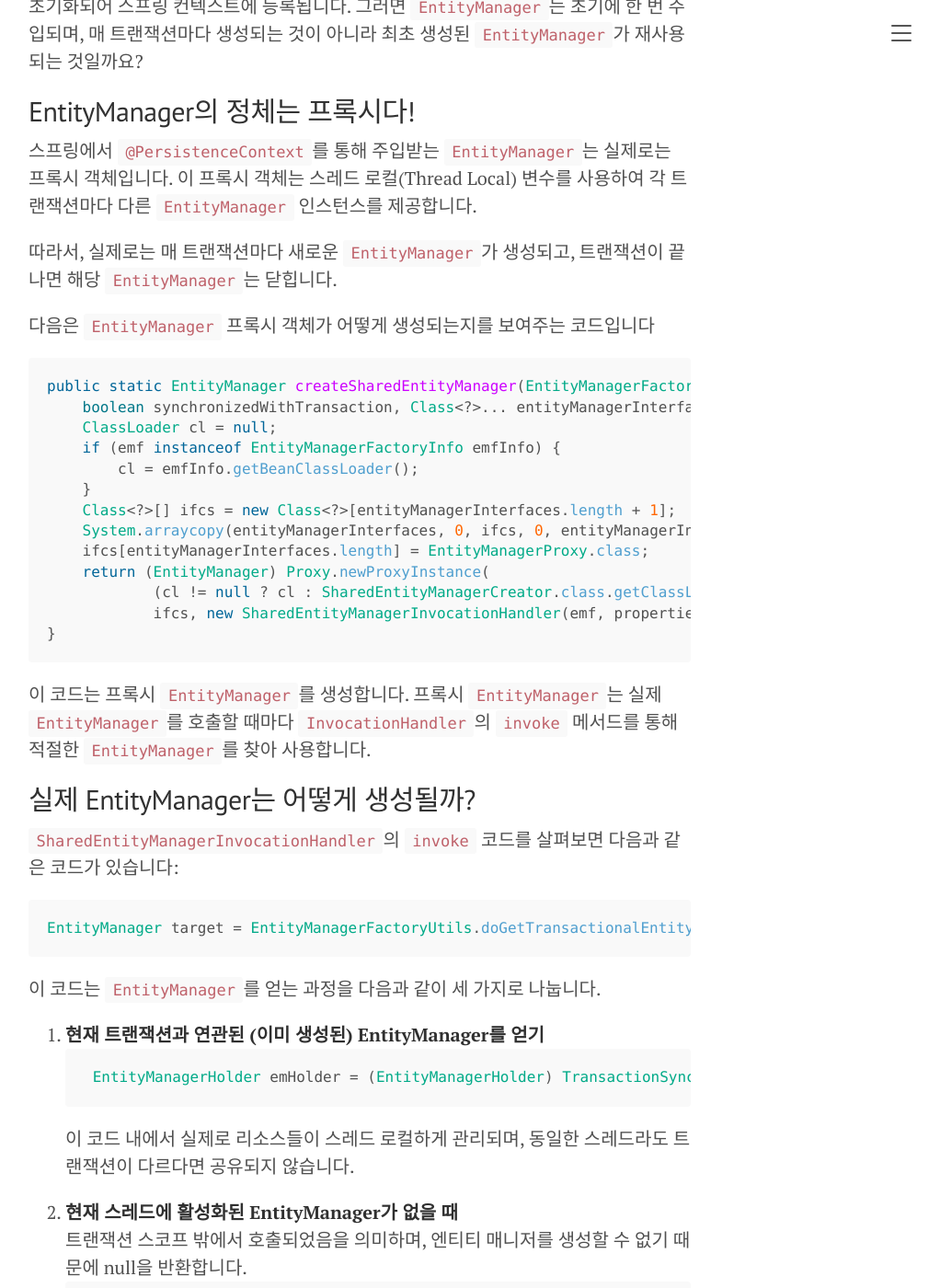
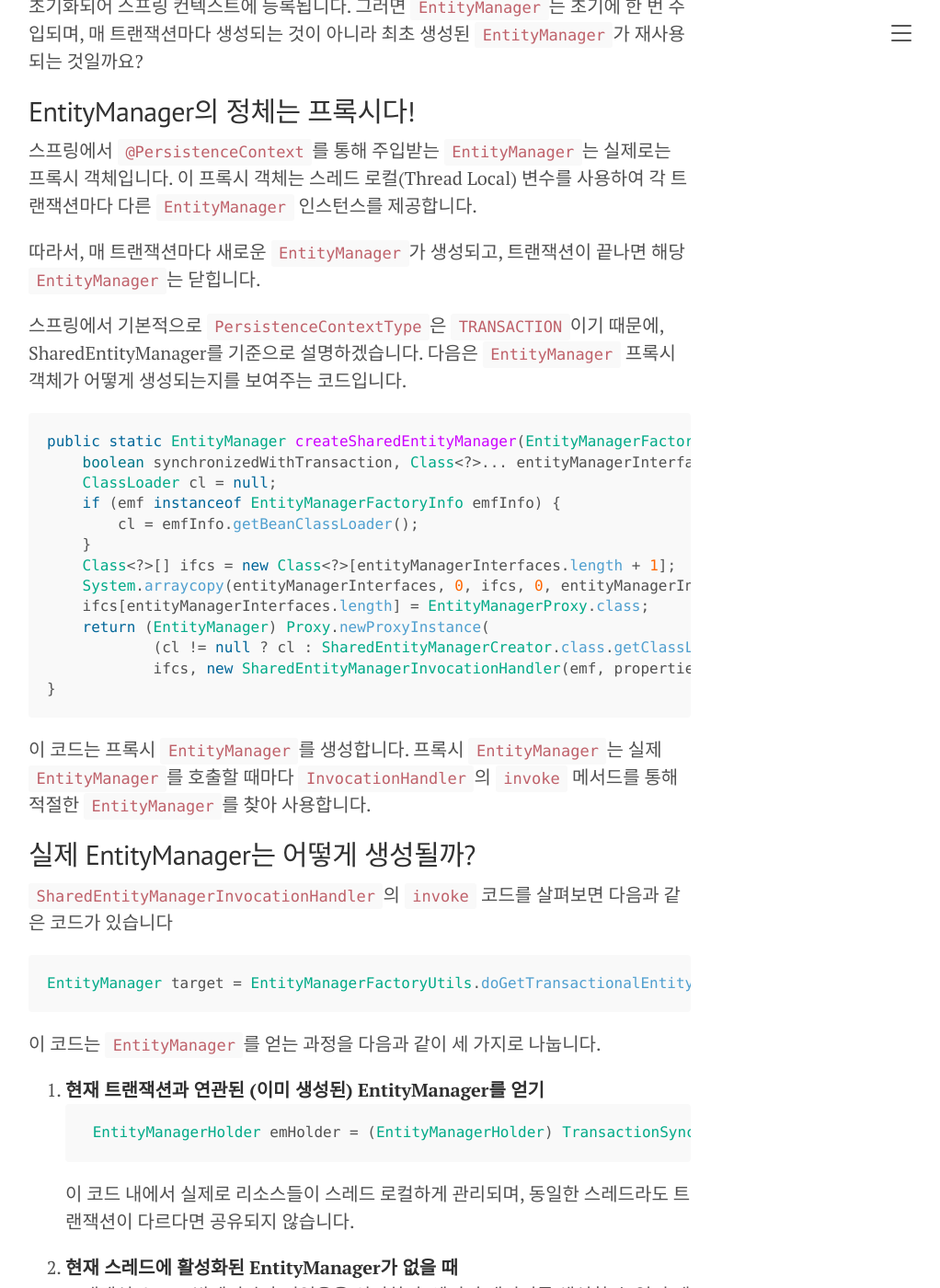
Before and after one commit to gunkim/gunkim.github.io, a Jekyll site: the page built from _posts/2024-07-20-entity-manager.md, in a window 1280 px wide and 1400 px high, scrolled down 1169 px. Shown: the whole window at 92% size, without its empty margins (249-1271 px from the left). Built offline with Jekyll 4.4.1, drawn with Linux system fonts in a browser that asks for light colours; comment, search, counter and statistics services are not loaded.

Commit message:
가독성 및 내용 보강

````diff
--- a/_posts/2024-07-20-entity-manager.md
+++ b/_posts/2024-07-20-entity-manager.md
@@ -36,9 +36,9 @@ class PersonRepository(
 
 스프링에서 `@PersistenceContext`를 통해 주입받는 `EntityManager`는 실제로는 프록시 객체입니다. 이 프록시 객체는 스레드 로컬(Thread Local) 변수를 사용하여 각 트랜잭션마다 다른 `EntityManager` 인스턴스를 제공합니다.
 
-따라서, 실제로는 매 트랜잭션마다 새로운 `EntityManager`가 생성되고, 트랜잭션이 끝나면 해당 `EntityManager`는 닫힙니다.
+따라서, 매 트랜잭션마다 새로운 `EntityManager`가 생성되고, 트랜잭션이 끝나면 해당 `EntityManager`는 닫힙니다.
 
-다음은 `EntityManager` 프록시 객체가 어떻게 생성되는지를 보여주는 코드입니다
+스프링에서 기본적으로 `PersistenceContextType`은 `TRANSACTION`이기 때문에, SharedEntityManager를 기준으로 설명하겠습니다. 다음은 `EntityManager` 프록시 객체가 어떻게 생성되는지를 보여주는 코드입니다.
 
 ```java
 public static EntityManager createSharedEntityManager(EntityManagerFactory emf, @Nullable Map<?, ?> properties,
@@ -60,7 +60,7 @@ public static EntityManager createSharedEntityManager(EntityManagerFactory emf,
 
 ## 실제 EntityManager는 어떻게 생성될까?
 
-`SharedEntityManagerInvocationHandler`의 `invoke` 코드를 살펴보면 다음과 같은 코드가 있습니다:
+`SharedEntityManagerInvocationHandler`의 `invoke` 코드를 살펴보면 다음과 같은 코드가 있습니다
 
 ```java
 EntityManager target = EntityManagerFactoryUtils.doGetTransactionalEntityManager(this.targetFactory, this.properties, this.synchronizedWithTransaction);
````
